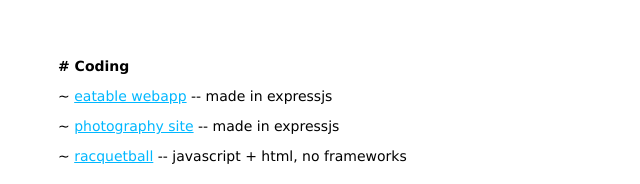
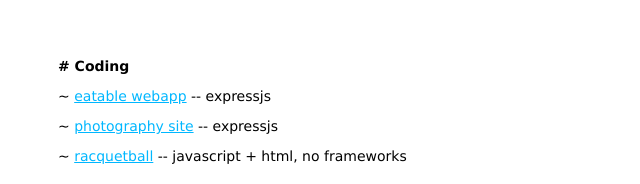
Before and after one commit to dannysepler/dannysepler.github.io, a plain HTML site: page projects/index.html in a window 1280 px wide. Shown: the top 184 px of the page, without its empty margins (0-640 px from the left). Drawn offline with Linux system fonts and the light colour scheme.

Commit message:
changed text on projects page

```diff
--- a/projects/index.html
+++ b/projects/index.html
@@ -20,8 +20,8 @@
 
   	<body>
   		<p class='bold'># Coding</p>
-      <p>~ <a href='eatable.html'>eatable webapp</a> -- made in expressjs</p>
-      <p>~ <a href='http://chuckedelsteinphotography.com/prod' target='_blank'>photography site</a> -- made in expressjs</p>
+      <p>~ <a href='eatable.html'>eatable webapp</a> -- expressjs</p>
+      <p>~ <a href='http://chuckedelsteinphotography.com/prod' target='_blank'>photography site</a> -- expressjs</p>
       <p>~ <a href='http://dannysepler.github.io/1p-pong'>racquetball</a> -- javascript + html, no frameworks</p>
 
       <div class='line-break'></div>
```
